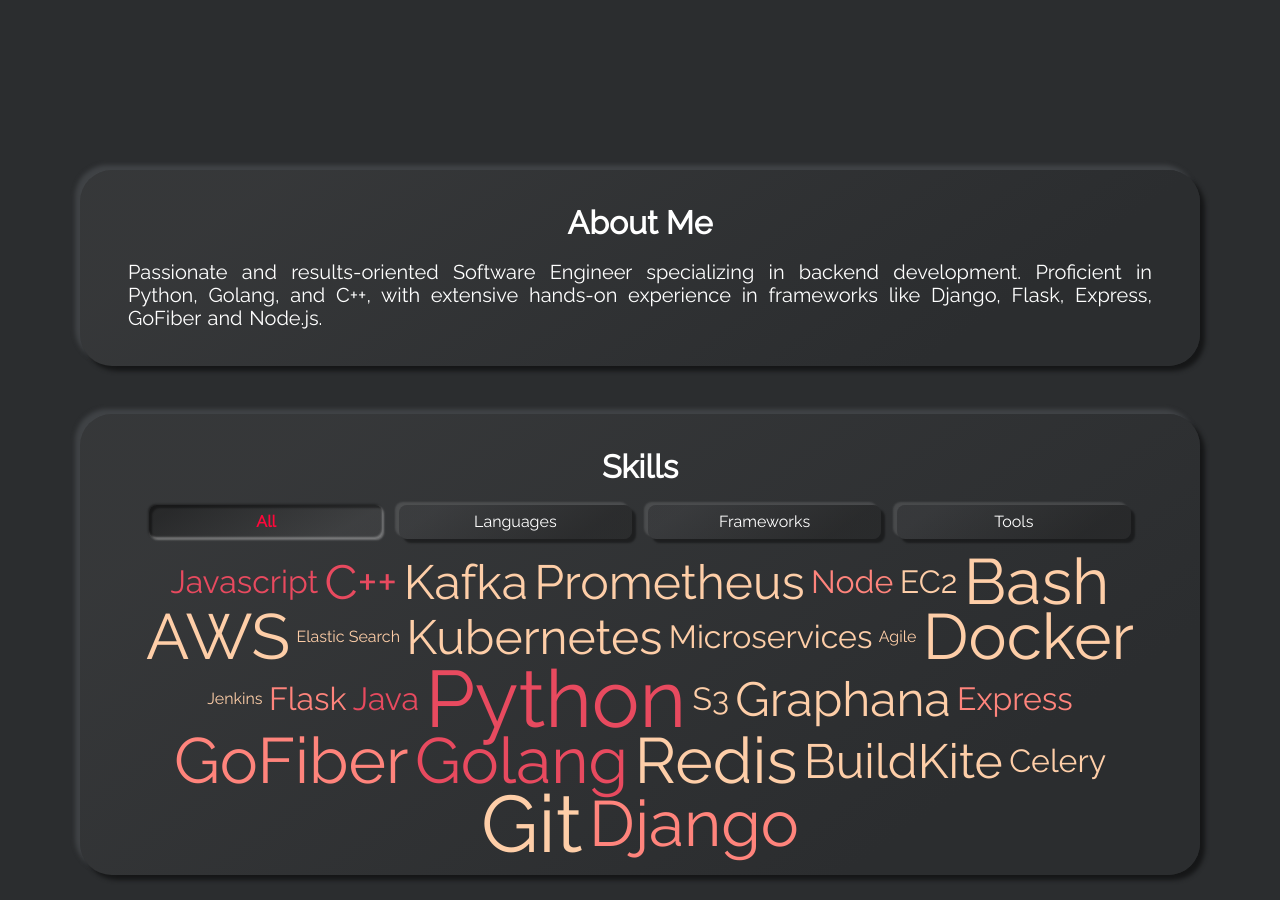
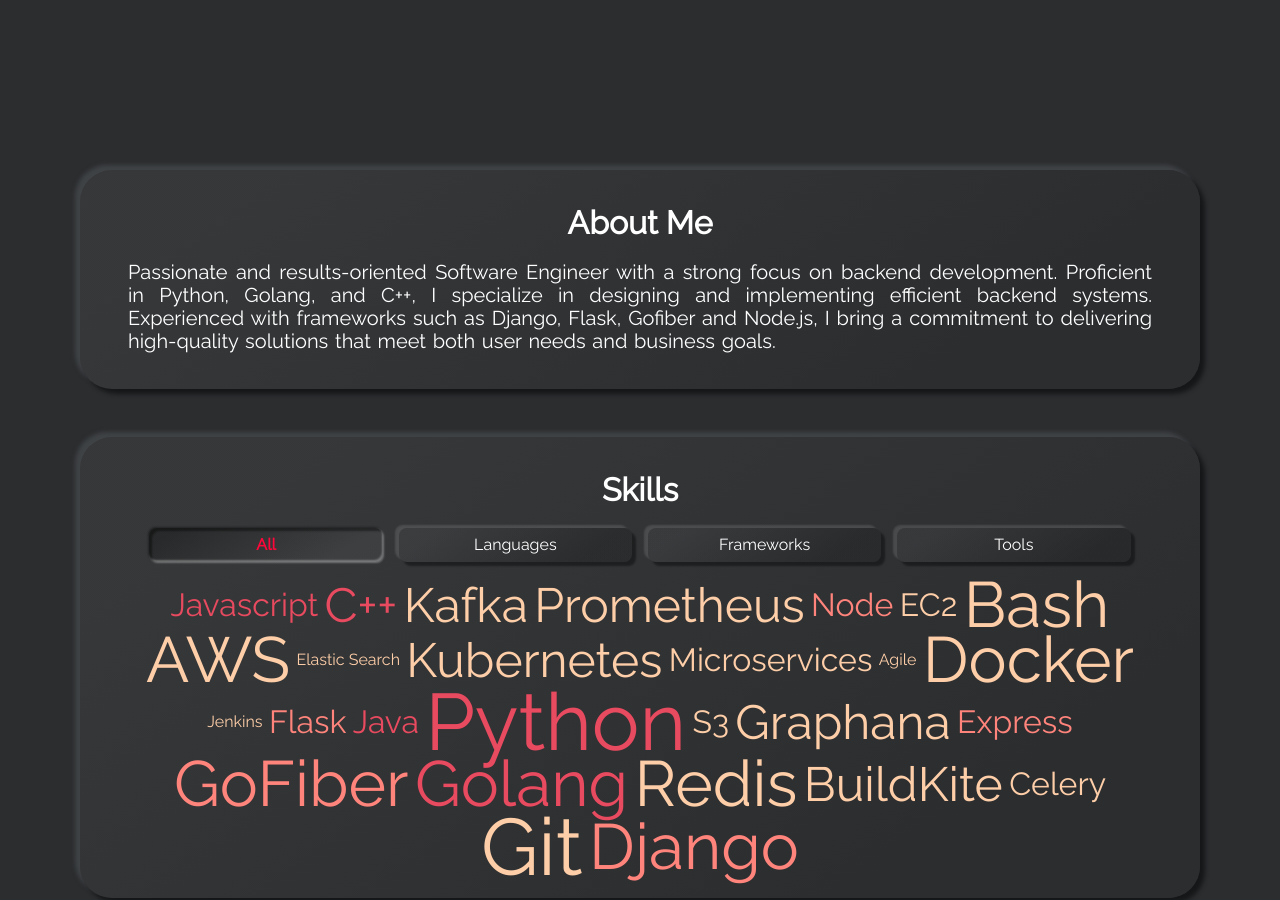
Before and after one commit to ashky23/ashky23.github.io, a Jekyll site: the page built from index.html, in a window 1280 px wide and 900 px high, scrolled down 890 px. Built offline with Jekyll 4.4.1, drawn with Linux system fonts in a browser that asks for light colours.

Commit message:
updated about me

```diff
--- a/_config.yml
+++ b/_config.yml
@@ -30,7 +30,7 @@ show_aboutme_card: true
 # about_me_title: The will be displayed as the title in the About Me section
 about_me_title: About Me
 # about_me_description: This will be displayed under the title.
-about_me_description: Passionate and results-oriented Software Engineer specializing in backend development. Proficient in Python, Golang, and C++, with extensive hands-on experience in frameworks like Django, Flask, Express, GoFiber and Node.js.
+about_me_description: Passionate and results-oriented Software Engineer with a strong focus on backend development. Proficient in Python, Golang, and C++, I specialize in designing and implementing efficient backend systems. Experienced with frameworks such as Django, Flask, Gofiber and Node.js, I bring a commitment to delivering high-quality solutions that meet both user needs and business goals.
 
 # SKILLS SECTION
 # show_skills_card:
```
